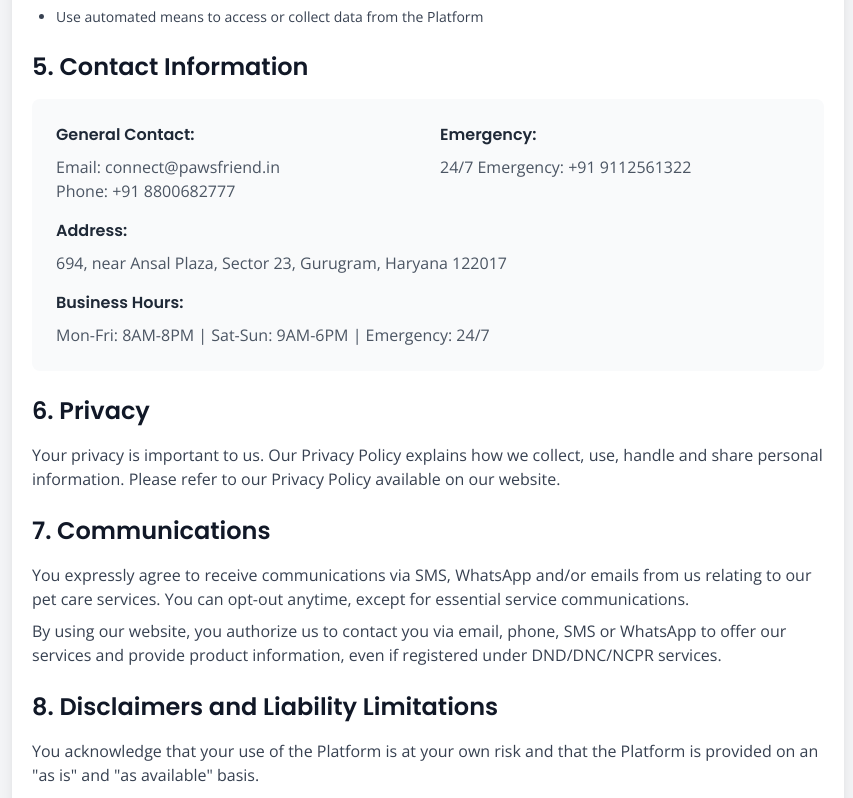
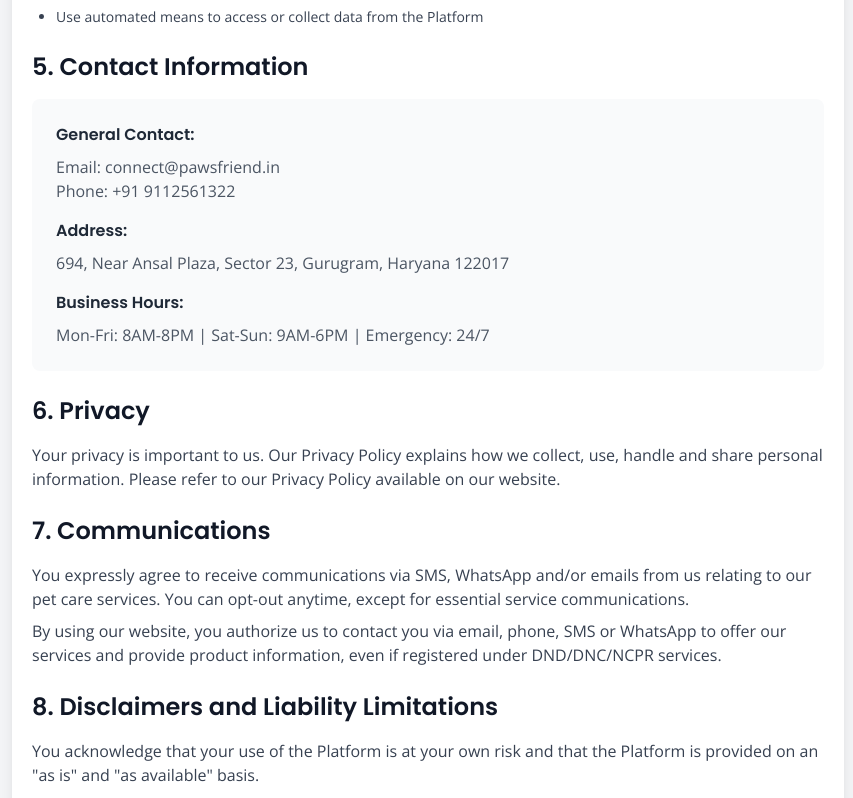
Before and after one commit to desirediv0/paws-friend, a Next.js app: page /terms in a window 1280 px wide. Shown: the part 1702-2500 px from the top of the page, without its empty margins (212-1065 px from the left). Built offline with nearby package versions, Linux system fonts and the light colour scheme.

Commit message:
update number

```diff
--- a/src/app/contact/page.js
+++ b/src/app/contact/page.js
@@ -10,7 +10,7 @@
     {
       icon: Phone,
       title: "Phone",
-      details: ["+91- 880 068 2777", "Emergency: +91- 911 256 1322"],
+      details: ["Emergency: +91- 911 256 1322"],
       color: "coral",
     },
     {
@@ -22,7 +22,7 @@
     {
       icon: MapPin,
       title: "Address",
-      details: [" 694, near Ansal Plaza, Sector 23, Gurugram, Haryana 122017"],
+      details: [" 694, Near Ansal Plaza, Sector 23, Gurugram, Haryana 122017"],
       color: "coral",
     },
     {
--- a/src/app/privacy-policy/page.js
+++ b/src/app/privacy-policy/page.js
@@ -7,7 +7,7 @@
                 <h1 className="text-3xl font-bold mb-6 text-center text-gray-800">Privacy Policy</h1>
 
                 <p className="mb-4 text-gray-700">
-                    <strong>Paws Friend</strong> (&quot;Company&quot;, &quot;We&quot;, &quot;Us&quot;, or &quot;Our&quot;) a pet care service provider with its registered office at 694, near Ansal Plaza, Sector 23, Gurugram, Haryana 122017, operates the website www.pawsfriend.in (hereinafter referred to as the &quot;Platform&quot;). The Company is committed to protecting Your privacy and the information that You share while using the Platform. We value the trust You place in Us. That&apos;s why We maintain the highest security standards for securing the transactions and Your information.
+                    <strong>Paws Friend</strong> (&quot;Company&quot;, &quot;We&quot;, &quot;Us&quot;, or &quot;Our&quot;) a pet care service provider with its registered office at 694, Near Ansal Plaza, Sector 23, Gurugram, Haryana 122017, operates the website www.pawsfriend.in (hereinafter referred to as the &quot;Platform&quot;). The Company is committed to protecting Your privacy and the information that You share while using the Platform. We value the trust You place in Us. That&apos;s why We maintain the highest security standards for securing the transactions and Your information.
                 </p>
 
                 <p className="mb-4 text-gray-700">
@@ -153,9 +153,8 @@
 
                 <ul className="list-none pl-0 mb-4 text-gray-700 space-y-1">
                     <li><strong>Email ID:</strong> connect@pawsfriend.in</li>
-                    <li><strong>Phone:</strong> +91 8800682777</li>
-                    <li><strong>Emergency:</strong> +91 9112561322</li>
-                    <li><strong>Address:</strong> 694, near Ansal Plaza, Sector 23, Gurugram, Haryana 122017</li>
+                    <li><strong>Phone:</strong> +91 9112561322</li>
+                    <li><strong>Address:</strong> 694, Near Ansal Plaza, Sector 23, Gurugram, Haryana 122017</li>
                 </ul>
 
                 <p className="mb-4 text-gray-700">
@@ -182,9 +181,9 @@
                 <ul className="list-none pl-0 text-gray-700 space-y-1">
                     <li><strong>Website:</strong> www.pawsfriend.in</li>
                     <li><strong>Email:</strong> connect@pawsfriend.in</li>
-                    <li><strong>Phone:</strong> +91 8800682777</li>
+                    <li><strong>Phone:</strong> +91 9112561322</li>
                     <li><strong>Emergency:</strong> +91 9112561322</li>
-                    <li><strong>Address:</strong> 694, near Ansal Plaza, Sector 23, Gurugram, Haryana 122017</li>
+                    <li><strong>Address:</strong> 694, Near Ansal Plaza, Sector 23, Gurugram, Haryana 122017</li>
                 </ul>
             </div>
         </div>
--- a/src/app/terms/page.js
+++ b/src/app/terms/page.js
@@ -17,7 +17,7 @@
                             Please read the terms of service (&quot;Terms&quot;) carefully before using our website and services.
                             This website <strong>pawsfriend.in</strong> (&quot;Platform&quot;) is owned and operated by
                             <strong> Paws Friend</strong> (&quot;Company&quot;, &quot;We&quot;, &quot;Us&quot;, or &quot;Our&quot;), a pet care service provider
-                            having its registered office at 694, near Ansal Plaza, Sector 23, Gurugram, Haryana 122017.
+                            having its registered office at 694, Near Ansal Plaza, Sector 23, Gurugram, Haryana 122017.
                         </p>
 
                         <p>
@@ -123,16 +123,13 @@
                                     <div>
                                         <h3 className="font-semibold text-gray-800 mb-2">General Contact:</h3>
                                         <p className="text-gray-600">Email: connect@pawsfriend.in</p>
-                                        <p className="text-gray-600">Phone: +91 8800682777</p>
+                                        <p className="text-gray-600">Phone: +91 9112561322</p>
                                     </div>
-                                    <div>
-                                        <h3 className="font-semibold text-gray-800 mb-2">Emergency:</h3>
-                                        <p className="text-gray-600">24/7 Emergency: +91 9112561322</p>
-                                    </div>
+
                                 </div>
                                 <div className="mt-4">
                                     <h3 className="font-semibold text-gray-800 mb-2">Address:</h3>
-                                    <p className="text-gray-600">694, near Ansal Plaza, Sector 23, Gurugram, Haryana 122017</p>
+                                    <p className="text-gray-600">694, Near Ansal Plaza, Sector 23, Gurugram, Haryana 122017</p>
                                 </div>
                                 <div className="mt-4">
                                     <h3 className="font-semibold text-gray-800 mb-2">Business Hours:</h3>
@@ -218,9 +215,9 @@
                                 </p>
                                 <div className="text-blue-700">
                                     <p><strong>Email:</strong> connect@pawsfriend.in</p>
-                                    <p><strong>Phone:</strong> +91 8800682777</p>
+                                    <p><strong>Phone:</strong> +91 9112561322</p>
                                     <p><strong>Emergency:</strong> +91 9112561322</p>
-                                    <p><strong>Address:</strong> 694, near Ansal Plaza, Sector 23, Gurugram, Haryana 122017</p>
+                                    <p><strong>Address:</strong> 694, Near Ansal Plaza, Sector 23, Gurugram, Haryana 122017</p>
                                 </div>
                                 <p className="text-blue-600 text-sm mt-4">
                                     We will acknowledge complaints within 24 hours and resolve them within 15 days.
@@ -243,7 +240,7 @@
                                     </div>
                                     <div>
                                         <p className="font-medium">Phone:</p>
-                                        <p className="text-gray-300">+91 8800682777</p>
+                                        <p className="text-gray-300">+91 9112561322</p>
                                     </div>
                                 </div>
                                 <p className="text-gray-400 text-xs mt-4">
--- a/src/components/FloatingBottomBar.jsx
+++ b/src/components/FloatingBottomBar.jsx
@@ -23,17 +23,17 @@
 
     const phoneNumbers = [
         {
-            number: "+918800682777",
+            number: "+919112561322",
             office: "Main Office",
-            location: "694, near Ansal Plaza, Sector 23, Gurugram, Haryana 122017",
+            location: "694, Near Ansal Plaza, Sector 23, Gurugram, Haryana 122017",
         },
     ]
 
     const whatsAppNumbers = [
         {
-            number: "+918800682777",
+            number: "+919112561322",
             office: "Main Office",
-            location: "694, near Ansal Plaza, Sector 23, Gurugram, Haryana 122017",
+            location: "694, Near Ansal Plaza, Sector 23, Gurugram, Haryana 122017",
         },
     ]
 
--- a/src/components/Footer.jsx
+++ b/src/components/Footer.jsx
@@ -154,7 +154,7 @@
                   </div>
                   <div>
                     <div className="font-semibold">Phone</div>
-                    <div className="text-gray-900/80">+91 8800682777</div>
+                    <div className="text-gray-900/80">+91 9112561322</div>
                   </div>
                 </div>
 
@@ -199,15 +199,7 @@
                 </div>
               </div>
 
-              {/* Emergency Contact */}
-              <div className="mt-6 bg-white/10 backdrop-blur-md border border-white/20 rounded-2xl p-4">
-                <div className="flex items-center justify-between">
-                  <div>
-                    <div className="text-sm font-semibold">Emergency</div>
-                    <div className="text-lg font-bold">+91 9112561322</div>
-                  </div>
-                </div>
-              </div>
+
             </div>
           </div>
         </div>
--- a/src/components/booking-process.jsx
+++ b/src/components/booking-process.jsx
@@ -138,7 +138,7 @@
           </Button>
           <p className="text-[#0e134d] mt-4 font-semibold">
             Call us at{" "}
-            <span className="font-semibold text-gray-800">+91 8800682777</span>{" "}
+            <span className="font-semibold text-gray-800">+91 9112561322</span>{" "}
             for immediate assistance
           </p>
         </div>
--- a/src/components/hero-banner.jsx
+++ b/src/components/hero-banner.jsx
@@ -104,7 +104,7 @@
                   <span className="font-medium">+91- 911 256 1322</span>
                 </div>
                 <div className="flex items-center gap-2">
-                  <span> 694, near Ansal Plaza, Sector 23, Gurugram, Haryana 122017</span>
+                  <span> 694, Near Ansal Plaza, Sector 23, Gurugram, Haryana 122017</span>
                 </div>
                 <div className="flex items-center gap-2">
                   <span>24/7 Emergency Services</span>
--- a/src/components/modern-hero.jsx
+++ b/src/components/modern-hero.jsx
@@ -44,7 +44,7 @@
                 </div>
 
                 {/* Contact Section */}
-                <a href="tel:+918800682777" className="space-y-4 sm:space-y--10">
+                <a href="tel:+919112561322" className="space-y-4 sm:space-y--10">
                   {/* [#F05434] CTA */}
                   <div className="group bg-[#F05434] p-1 rounded-2xl shadow-xl">
                     <div className="bg-white text-gray-900 px-4 sm:px-6 lg:px-8 py-4 sm:py-6 rounded-2xl flex items-center justify-between group-hover:bg-gray-50 transition-all duration-300">
@@ -54,7 +54,7 @@
                         </div>
                         <div className="min-w-0 flex-1">
                           <span className="text-lg sm:text-xl lg:text-2xl font-bold text-gray-900 block truncate">
-                            +91 88006 82777
+                            +91 91125 61322
                           </span>
                           <p className="text-xs sm:text-sm text-gray-600">24/7 Emergency Available</p>
                         </div>
--- a/src/components/pet-care-info.jsx
+++ b/src/components/pet-care-info.jsx
@@ -90,7 +90,7 @@
   {
     question: "What Are The Pet Care Services Charges?",
     answer:
-      "Our pet care services are competitively priced starting from ₹499 for basic services. Pricing varies based on the type of service, duration, and specific requirements. We offer transparent pricing with no hidden costs. Contact us at +91 8800682777 for detailed pricing information.",
+      "Our pet care services are competitively priced starting from ₹499 for basic services. Pricing varies based on the type of service, duration, and specific requirements. We offer transparent pricing with no hidden costs. Contact us at +91 9112561322 for detailed pricing information.",
   },
   {
     question: "Do You Provide Emergency Pet Care Services?",
@@ -156,7 +156,7 @@
                     <Button
                       className="text-white font-semibold px-8 py-3 bg-[#F05434]"
 
-                      onClick={() => confirmCall('+918800682777')}
+                      onClick={() => confirmCall('+919112561322')}
                     >
                       <Phone className="w-4 h-4 mr-2" />
                       Vet On Call
@@ -256,7 +256,7 @@
                   <Button
                     className="text-white font-semibold px-8 py-3"
                     style={{ backgroundColor: "#F05434" }}
-                    onClick={() => confirmWhatsApp('+918800682777')}
+                    onClick={() => confirmWhatsApp('+919112561322')}
                   >
                     Enquire Now
                   </Button>
--- a/src/components/vet-consultation.jsx
+++ b/src/components/vet-consultation.jsx
@@ -21,7 +21,7 @@
         const message = encodeURIComponent(
             "Hi Paws Friend! I'm interested in your Free Online Vet Consultation service. Please help me connect with a veterinarian for my pet.",
         )
-        const whatsappUrl = `https://wa.me/918800682777?text=${message}`
+        const whatsappUrl = `https://wa.me/919112561322?text=${message}`
         window.open(whatsappUrl, "_blank")
     }
 
```
Also changed, not shown: src/components/pet-services.jsx (+4 -4 lines).
